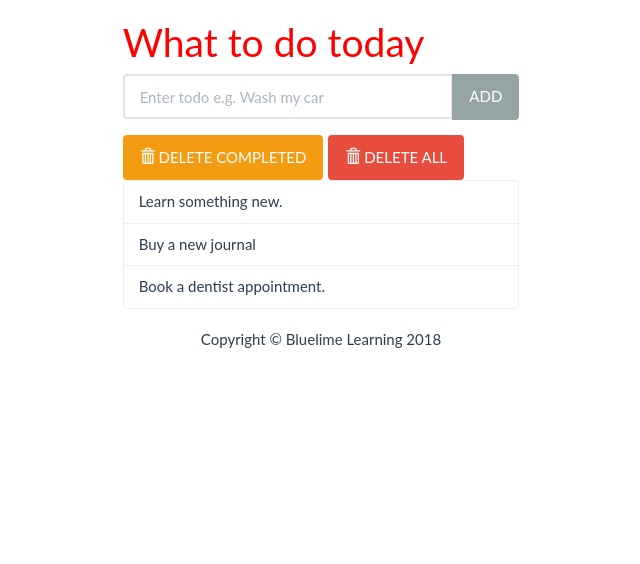
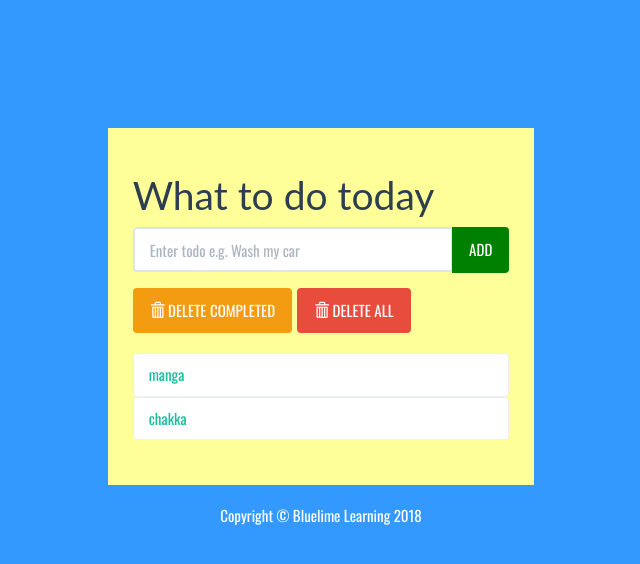
Before and after one commit to theshakeabhi/todo, a Django app: page / in a window 1280 px wide. Shown: the top 564 px of the page, without its empty margins (319-959 px from the left). Run offline with Django 3.2, Linux system fonts and the light colour scheme; data comes from the database, SQL or seed files in the repository; some libraries are stand-ins or nearby versions.

Commit message:
Displaying databade items

```diff
--- a/todolist/static/todolist/styles.css
+++ b/todolist/static/todolist/styles.css
@@ -1,3 +1,34 @@
-h1{
-    color: red;
+body {
+	background: #3399ff;
+	font-family: 'Oswald', 'Futura', sans-serif;
 }
+#wrapper {
+	margin-top: 10% !important;
+}
+#content {
+	background:#ffff99;
+	padding: 25px;
+}
+#content > h2 {
+	font-size: 18px;
+	text-align: center;
+	padding-top: 0;
+}
+.t10 {
+	margin-top: 10px;
+}
+.t20 {
+	margin-top: 20px;
+}
+.todo-completed {
+	text-decoration: line-through;
+	background: rgba(149, 165, 166, .3);
+}
+footer {
+	margin-top: 20px;
+	color: white;
+}
+#add-btn {
+	background-color:green;
+	border-color:green;
+}
--- a/todolist/templates/todolist/index.html
+++ b/todolist/templates/todolist/index.html
@@ -51,9 +51,13 @@
 					</div>
 
 					<ul class="list-group t20">
-						<li class="list-group-item">Learn something new.</li>
-						<li class="list-group-item todo-completed">Buy a new journal</li>
-						<li class="list-group-item">Book a dentist appointment.</li>
+                        {% for todolist in todo_items %}
+                            {% if todolist.completed %}
+                            <li class="list-group-item todo-completed">{{todolist.text}}</li>
+                            {% else %}
+                            <a href="#"><li class="list-group-item">{{todolist.text}}</li></a>
+                            {% endif %}
+                            {% endfor %}
 					</ul>
 				</div>
 			</div>
--- a/todolist/views.py
+++ b/todolist/views.py
@@ -1,6 +1,9 @@
 from django.shortcuts import render
+from .models import Todolist
 
 # Create your views here.
 
 def index(request):
-    return render(request, 'todolist/index.html')
+    todo_items = Todolist.objects.order_by('id')
+    context = {'todo_items' : todo_items}
+    return render(request, 'todolist/index.html', context)
```
